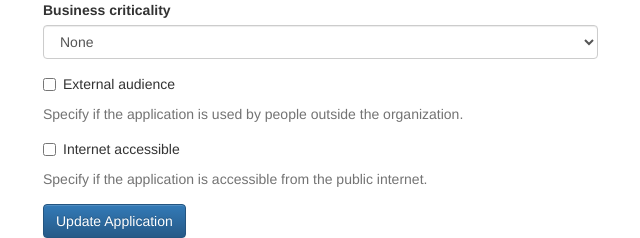
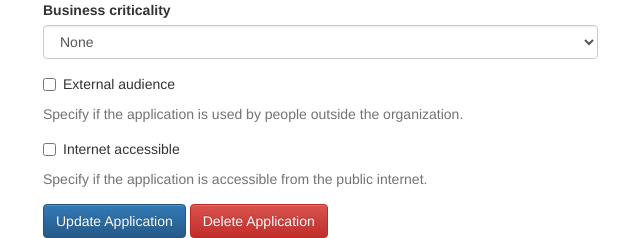
Before and after one commit to aparsons/bag-of-holding, a Django app: page /tracker/applications/1/edit/ in a window 1280 px wide. Shown: the part 808-1046 px from the top of the page, without its empty margins (27-667 px from the left). Run offline with Django 3.2, Linux system fonts and the light colour scheme; the visitor is signed in with stand-in values (Sample User, id 1); data comes from the database, SQL or seed files in the repository; some libraries are stand-ins or nearby versions.

Commit message:
Added delete

```diff
--- a/appsec/tracker/templates/tracker/applications/edit.html
+++ b/appsec/tracker/templates/tracker/applications/edit.html
@@ -69,6 +69,7 @@
         {% if form.internet_accessible.help_text %}<p class="help-block">{{ form.internet_accessible.help_text }}</p>{% endif %}
       </div>
       <button class="btn btn-primary" type="submit">Update Application</button>
+      <a href="{% url 'tracker:applications.delete' application_id %}" class="btn btn-danger" onclick="return confirm('Are you sure want to delete this application?');">Delete Application</a>
     </form>
   </div>
 </div>
--- a/appsec/tracker/templates/tracker/applications/list.html
+++ b/appsec/tracker/templates/tracker/applications/list.html
@@ -38,11 +38,13 @@
       <a href="{% url 'tracker:applications.detail' application.id %}" class="list-group-item">
         <span class="badge">{{ application.get_business_criticality_display }}</span>
         <h4 class="list-group-item-heading">{{ application.name }} <small>{{ application.get_platform_display }}, {{ application.get_origin_display }}</small></h4>
+        {% if application.tags %}
         <p class="list-group-item-text">
           {% for tag in application.tags.all %}
           <span class="label" style="background-color: #{{ tag.color }};">{{ tag.name }}</span>
           {% endfor %}
         </p>
+        {% endif %}
       </a>
       {% endfor %}
     </ul>
--- a/appsec/tracker/urls.py
+++ b/appsec/tracker/urls.py
@@ -9,5 +9,6 @@ urlpatterns = patterns('',
     url(r'^applications/(?P<application_id>\d+)/$', views.application_detail, name='applications.detail'),
     url(r'^applications/add$', views.add_application, name='applications.add'),
     url(r'^applications/(?P<application_id>\d+)/edit/$', views.edit_application, name='applications.edit'),
+    url(r'^applications/(?P<application_id>\d+)/delete/$', views.delete_application, name='applications.delete'),
 
 )
--- a/appsec/tracker/views.py
+++ b/appsec/tracker/views.py
@@ -68,3 +68,15 @@ def edit_application(request, application_id):
             return redirect('tracker:applications.detail', application_id=application.id)
 
     return render(request, 'tracker/applications/edit.html', {'form': form, 'application_id': application_id})
+
+
+@login_required
+def delete_application(request, application_id):
+    try:
+        application = Application.objects.get(pk=application_id)
+    except Application.DoesNotExist:
+        raise Http404("Application does not exist")
+
+    application.delete()
+
+    return redirect('tracker:applications.list')
```
